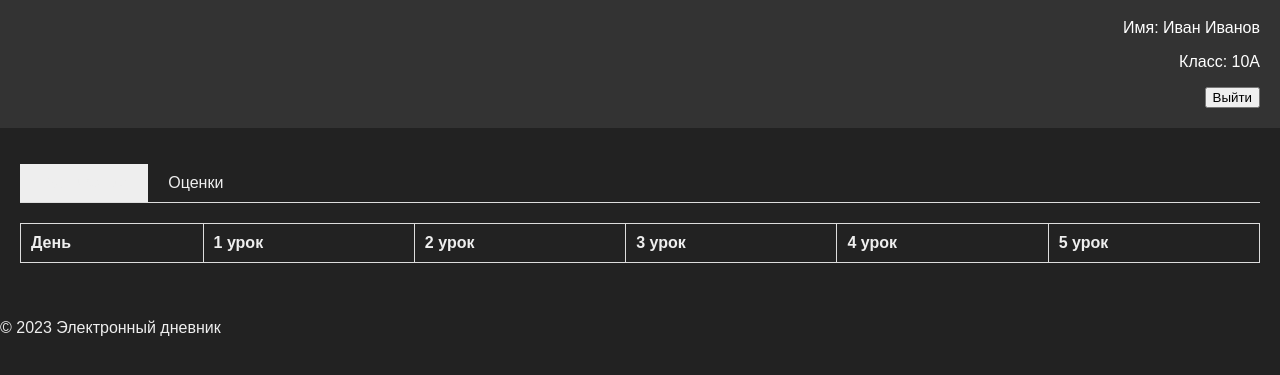
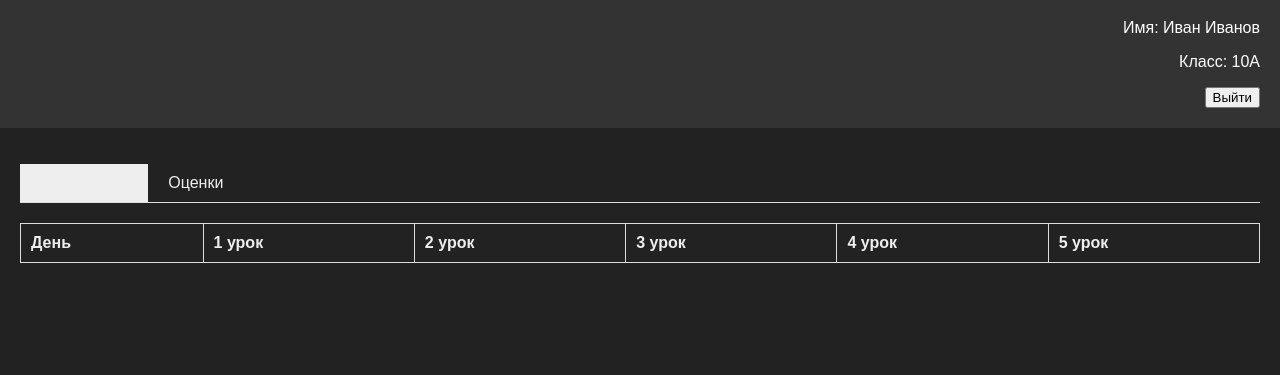
Before and after one commit to Scprondation/SPBdnevnik.github.io, a plain HTML site: page index.html in a window 1280 px wide. Shown: the part 81-456 px from the top of the page. Drawn offline with Linux system fonts and the light colour scheme.

Commit message:
Update index.html

```diff
--- a/index.html
+++ b/index.html
@@ -53,9 +53,7 @@
         </div>
     </main>
 
-    <footer>
-        <p>&copy; 2023 Электронный дневник</p>
-    </footer>
+
 
     <script src="script.js"></script>
 </body>
```
